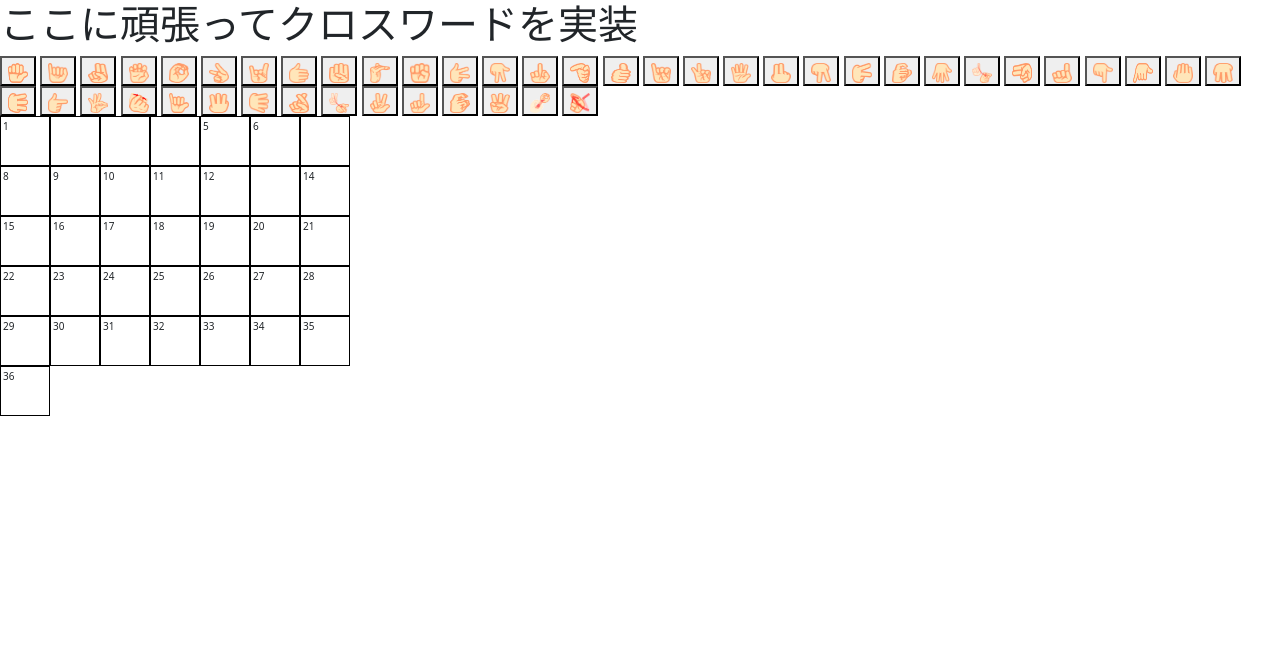
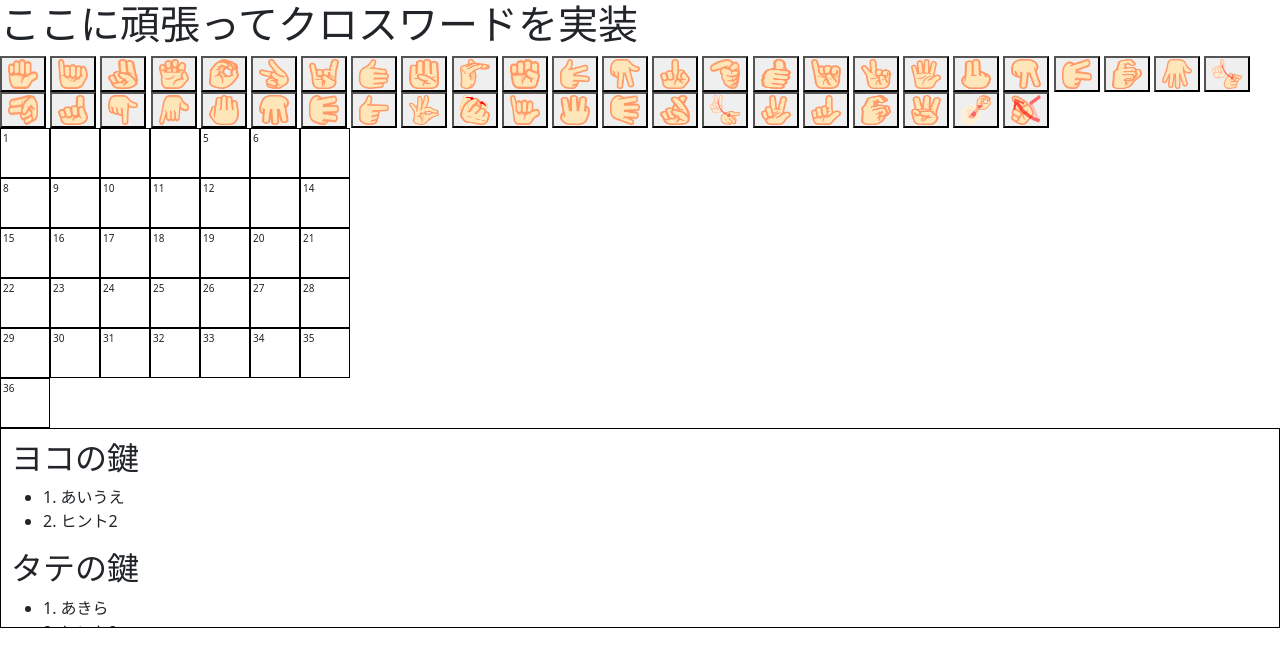
Before and after one commit to yamato3010/2023_3pro, a plain HTML site: page level/level1.html in a window 1280 px wide. Drawn offline with nearby package versions, Linux system fonts and the light colour scheme; files that its build step writes are made by us from their sources; files whose address does not match are found by name.

Commit message:
cssをさらに細かく分割

```diff
--- a/css/level/6x6.css
+++ b/css/level/6x6.css
@@ -37,7 +37,7 @@
   background: black;
 }
 
-.hand_syuwa {
-  width: 20px;
-  height: 20px;
+.hand-syuwa-on-cell {
+  width: 30px;
+  height: 30px;
 }
--- /dev/null
+++ b/css/level/game-main.css
@@ -0,0 +1,11 @@
+.hand-syuwa {
+  width: 30px;
+  height: 30px;
+}
+
+.hints {
+  height: 200px;  /* 高さを適切な値に設定 */
+  overflow-y: auto;  /* 縦方向のスクロールを有効にする */
+  border: 1px solid #000;  /* 枠線を追加 */
+  padding: 10px;  /* パディングを追加 */
+}
--- a/level/level1.html
+++ b/level/level1.html
@@ -5,58 +5,59 @@
     <meta name="viewport" content="width=device-width, initial-scale=1.0">
     <title>レベル1-福祉</title>
     <link href="css/bootstrap.min.css" rel="stylesheet">
+    <link href="../css/level/game-main.css" rel="stylesheet">
     <link href="../css/level/6x6.css" rel="stylesheet">
 </head>
 
 <body data-check-groups='[ { "specificCells" : ["#cell-1", "#cell-2" , "#cell-3" , "#cell-4" ], "alertShown" : false }, { "specificCells" : ["#cell-1", "#cell-7" , "#cell-13" ], "alertShown" : false }]'>
     <h1>ここに頑張ってクロスワードを実装</h1>
     <!-- 文字選択ボタンを実装 -->
-    <button class="letter-button" data-letter="a" data-img="../img/hand_syuwa/hand_syuwa_a_01.png" data-img-src="../img/hand_syuwa/hand_syuwa_a_01.png"><img class="hand_syuwa" src="../img/hand_syuwa/hand_syuwa_a_01.png" alt="あ"></button>
-    <button class="letter-button" data-letter="i" data-img="../img/hand_syuwa/hand_syuwa_a_02.png" data-img-src="../img/hand_syuwa/hand_syuwa_a_02.png"><img class="hand_syuwa" src="../img/hand_syuwa/hand_syuwa_a_02.png" alt="い"></button>
-    <button class="letter-button" data-letter="u" data-img="../img/hand_syuwa/hand_syuwa_a_03.png" data-img-src="../img/hand_syuwa/hand_syuwa_a_03.png"><img class="hand_syuwa" src="../img/hand_syuwa/hand_syuwa_a_03.png" alt="う"></button>
-    <button class="letter-button" data-letter="e" data-img="../img/hand_syuwa/hand_syuwa_a_04.png" data-img-src="../img/hand_syuwa/hand_syuwa_a_04.png"><img class="hand_syuwa" src="../img/hand_syuwa/hand_syuwa_a_04.png" alt="え"></button>
-    <button class="letter-button" data-letter="o" data-img="../img/hand_syuwa/hand_syuwa_a_05.png" data-img-src="../img/hand_syuwa/hand_syuwa_a_05.png"><img class="hand_syuwa" src="../img/hand_syuwa/hand_syuwa_a_05.png" alt="お"></button>
-    <button class="letter-button" data-letter="ka" data-img="../img/hand_syuwa/hand_syuwa_a_06.png" data-img-src="../img/hand_syuwa/hand_syuwa_a_06.png"><img class="hand_syuwa" src="../img/hand_syuwa/hand_syuwa_a_06.png" alt="か"></button>
-    <button class="letter-button" data-letter="ki" data-img="../img/hand_syuwa/hand_syuwa_a_07.png" data-img-src="../img/hand_syuwa/hand_syuwa_a_07.png"><img class="hand_syuwa" src="../img/hand_syuwa/hand_syuwa_a_07.png" alt="き"></button>
-    <button class="letter-button" data-letter="ku" data-img="../img/hand_syuwa/hand_syuwa_a_08.png" data-img-src="../img/hand_syuwa/hand_syuwa_a_08.png"><img class="hand_syuwa" src="../img/hand_syuwa/hand_syuwa_a_08.png" alt="く"></button>
-    <button class="letter-button" data-letter="ke" data-img="../img/hand_syuwa/hand_syuwa_a_09.png" data-img-src="../img/hand_syuwa/hand_syuwa_a_09.png"><img class="hand_syuwa" src="../img/hand_syuwa/hand_syuwa_a_09.png" alt="け"></button>
-    <button class="letter-button" data-letter="ko" data-img="../img/hand_syuwa/hand_syuwa_a_10.png" data-img-src="../img/hand_syuwa/hand_syuwa_a_10.png"><img class="hand_syuwa" src="../img/hand_syuwa/hand_syuwa_a_10.png" alt="こ"></button>
-    <button class="letter-button" data-letter="sa" data-img="../img/hand_syuwa/hand_syuwa_a_11.png" data-img-src="../img/hand_syuwa/hand_syuwa_a_11.png"><img class="hand_syuwa" src="../img/hand_syuwa/hand_syuwa_a_11.png" alt="さ"></button>
-    <button class="letter-button" data-letter="si" data-img="../img/hand_syuwa/hand_syuwa_a_12.png" data-img-src="../img/hand_syuwa/hand_syuwa_a_12.png"><img class="hand_syuwa" src="../img/hand_syuwa/hand_syuwa_a_12.png" alt="し"></button>
-    <button class="letter-button" data-letter="su" data-img="../img/hand_syuwa/hand_syuwa_a_13.png" data-img-src="../img/hand_syuwa/hand_syuwa_a_13.png"><img class="hand_syuwa" src="../img/hand_syuwa/hand_syuwa_a_13.png" alt="す"></button>
-    <button class="letter-button" data-letter="se" data-img="../img/hand_syuwa/hand_syuwa_a_14.png" data-img-src="../img/hand_syuwa/hand_syuwa_a_14.png"><img class="hand_syuwa" src="../img/hand_syuwa/hand_syuwa_a_14.png" alt="せ"></button>
-    <button class="letter-button" data-letter="so" data-img="../img/hand_syuwa/hand_syuwa_a_15.png" data-img-src="../img/hand_syuwa/hand_syuwa_a_15.png"><img class="hand_syuwa" src="../img/hand_syuwa/hand_syuwa_a_15.png" alt="そ"></button>
-    <button class="letter-button" data-letter="ta" data-img="../img/hand_syuwa/hand_syuwa_a_16.png" data-img-src="../img/hand_syuwa/hand_syuwa_a_16.png"><img class="hand_syuwa" src="../img/hand_syuwa/hand_syuwa_a_16.png" alt="た"></button>
-    <button class="letter-button" data-letter="ti" data-img="../img/hand_syuwa/hand_syuwa_a_17.png" data-img-src="../img/hand_syuwa/hand_syuwa_a_17.png"><img class="hand_syuwa" src="../img/hand_syuwa/hand_syuwa_a_17.png" alt="ち"></button>
-    <button class="letter-button" data-letter="tu" data-img="../img/hand_syuwa/hand_syuwa_a_18.png" data-img-src="../img/hand_syuwa/hand_syuwa_a_18.png"><img class="hand_syuwa" src="../img/hand_syuwa/hand_syuwa_a_18.png" alt="つ"></button>
-    <button class="letter-button" data-letter="te" data-img="../img/hand_syuwa/hand_syuwa_a_19.png" data-img-src="../img/hand_syuwa/hand_syuwa_a_19.png"><img class="hand_syuwa" src="../img/hand_syuwa/hand_syuwa_a_19.png" alt="て"></button>
-    <button class="letter-button" data-letter="to" data-img="../img/hand_syuwa/hand_syuwa_a_20.png" data-img-src="../img/hand_syuwa/hand_syuwa_a_20.png"><img class="hand_syuwa" src="../img/hand_syuwa/hand_syuwa_a_20.png" alt="と"></button>
-    <button class="letter-button" data-letter="na" data-img="../img/hand_syuwa/hand_syuwa_a_21.png" data-img-src="../img/hand_syuwa/hand_syuwa_a_21.png"><img class="hand_syuwa" src="../img/hand_syuwa/hand_syuwa_a_21.png" alt="な"></button>
-    <button class="letter-button" data-letter="ni" data-img="../img/hand_syuwa/hand_syuwa_a_22.png" data-img-src="../img/hand_syuwa/hand_syuwa_a_22.png"><img class="hand_syuwa" src="../img/hand_syuwa/hand_syuwa_a_22.png" alt="に"></button>
-    <button class="letter-button" data-letter="nu" data-img="../img/hand_syuwa/hand_syuwa_a_23.png" data-img-src="../img/hand_syuwa/hand_syuwa_a_23.png"><img class="hand_syuwa" src="../img/hand_syuwa/hand_syuwa_a_23.png" alt="ぬ"></button>
-    <button class="letter-button" data-letter="ne" data-img="../img/hand_syuwa/hand_syuwa_a_24.png" data-img-src="../img/hand_syuwa/hand_syuwa_a_24.png"><img class="hand_syuwa" src="../img/hand_syuwa/hand_syuwa_a_24.png" alt="ね"></button>
-    <button class="letter-button" data-letter="no" data-img="../img/hand_syuwa/hand_syuwa_a_25.png" data-img-src="../img/hand_syuwa/hand_syuwa_a_25.png"><img class="hand_syuwa" src="../img/hand_syuwa/hand_syuwa_a_25.png" alt="の"></button>
-    <button class="letter-button" data-letter="ha" data-img="../img/hand_syuwa/hand_syuwa_a_26.png" data-img-src="../img/hand_syuwa/hand_syuwa_a_26.png"><img class="hand_syuwa" src="../img/hand_syuwa/hand_syuwa_a_26.png" alt="は"></button>
-    <button class="letter-button" data-letter="hi" data-img="../img/hand_syuwa/hand_syuwa_a_27.png" data-img-src="../img/hand_syuwa/hand_syuwa_a_27.png"><img class="hand_syuwa" src="../img/hand_syuwa/hand_syuwa_a_27.png" alt="ひ"></button>
-    <button class="letter-button" data-letter="fu" data-img="../img/hand_syuwa/hand_syuwa_a_28.png" data-img-src="../img/hand_syuwa/hand_syuwa_a_28.png"><img class="hand_syuwa" src="../img/hand_syuwa/hand_syuwa_a_28.png" alt="ふ"></button>
-    <button class="letter-button" data-letter="he" data-img="../img/hand_syuwa/hand_syuwa_a_29.png" data-img-src="../img/hand_syuwa/hand_syuwa_a_29.png"><img class="hand_syuwa" src="../img/hand_syuwa/hand_syuwa_a_29.png" alt="へ"></button>
-    <button class="letter-button" data-letter="ho" data-img="../img/hand_syuwa/hand_syuwa_a_30.png" data-img-src="../img/hand_syuwa/hand_syuwa_a_30.png"><img class="hand_syuwa" src="../img/hand_syuwa/hand_syuwa_a_30.png" alt="ほ"></button>
-    <button class="letter-button" data-letter="ma" data-img="../img/hand_syuwa/hand_syuwa_a_31.png" data-img-src="../img/hand_syuwa/hand_syuwa_a_31.png"><img class="hand_syuwa" src="../img/hand_syuwa/hand_syuwa_a_31.png" alt="ま"></button>
-    <button class="letter-button" data-letter="mi" data-img="../img/hand_syuwa/hand_syuwa_a_32.png" data-img-src="../img/hand_syuwa/hand_syuwa_a_32.png"><img class="hand_syuwa" src="../img/hand_syuwa/hand_syuwa_a_32.png" alt="み"></button>
-    <button class="letter-button" data-letter="mu" data-img="../img/hand_syuwa/hand_syuwa_a_33.png" data-img-src="../img/hand_syuwa/hand_syuwa_a_33.png"><img class="hand_syuwa" src="../img/hand_syuwa/hand_syuwa_a_33.png" alt="む"></button>
-    <button class="letter-button" data-letter="me" data-img="../img/hand_syuwa/hand_syuwa_a_34.png" data-img-src="../img/hand_syuwa/hand_syuwa_a_34.png"><img class="hand_syuwa" src="../img/hand_syuwa/hand_syuwa_a_34.png" alt="め"></button>
-    <button class="letter-button" data-letter="mo" data-img="../img/hand_syuwa/hand_syuwa_a_35.png" data-img-src="../img/hand_syuwa/hand_syuwa_a_35.png"><img class="hand_syuwa" src="../img/hand_syuwa/hand_syuwa_a_35.png" alt="も"></button>
-    <button class="letter-button" data-letter="ya" data-img="../img/hand_syuwa/hand_syuwa_a_36.png" data-img-src="../img/hand_syuwa/hand_syuwa_a_36.png"><img class="hand_syuwa" src="../img/hand_syuwa/hand_syuwa_a_36.png" alt="や"></button>
-    <button class="letter-button" data-letter="yu" data-img="../img/hand_syuwa/hand_syuwa_a_37.png" data-img-src="../img/hand_syuwa/hand_syuwa_a_37.png"><img class="hand_syuwa" src="../img/hand_syuwa/hand_syuwa_a_37.png" alt="ゆ"></button>
-    <button class="letter-button" data-letter="yo" data-img="../img/hand_syuwa/hand_syuwa_a_38.png" data-img-src="../img/hand_syuwa/hand_syuwa_a_38.png"><img class="hand_syuwa" src="../img/hand_syuwa/hand_syuwa_a_38.png" alt="よ"></button>
-    <button class="letter-button" data-letter="ra" data-img="../img/hand_syuwa/hand_syuwa_a_39.png" data-img-src="../img/hand_syuwa/hand_syuwa_a_39.png"><img class="hand_syuwa" src="../img/hand_syuwa/hand_syuwa_a_39.png" alt="ら"></button>
-    <button class="letter-button" data-letter="ri" data-img="../img/hand_syuwa/hand_syuwa_a_40.png" data-img-src="../img/hand_syuwa/hand_syuwa_a_40.png"><img class="hand_syuwa" src="../img/hand_syuwa/hand_syuwa_a_40.png" alt="り"></button>
-    <button class="letter-button" data-letter="ru" data-img="../img/hand_syuwa/hand_syuwa_a_41.png" data-img-src="../img/hand_syuwa/hand_syuwa_a_41.png"><img class="hand_syuwa" src="../img/hand_syuwa/hand_syuwa_a_41.png" alt="る"></button>
-    <button class="letter-button" data-letter="re" data-img="../img/hand_syuwa/hand_syuwa_a_42.png" data-img-src="../img/hand_syuwa/hand_syuwa_a_42.png"><img class="hand_syuwa" src="../img/hand_syuwa/hand_syuwa_a_42.png" alt="れ"></button>
-    <button class="letter-button" data-letter="ro" data-img="../img/hand_syuwa/hand_syuwa_a_43.png" data-img-src="../img/hand_syuwa/hand_syuwa_a_43.png"><img class="hand_syuwa" src="../img/hand_syuwa/hand_syuwa_a_43.png" alt="ろ"></button>
-    <button class="letter-button" data-letter="wa" data-img="../img/hand_syuwa/hand_syuwa_a_44.png" data-img-src="../img/hand_syuwa/hand_syuwa_a_44.png"><img class="hand_syuwa" src="../img/hand_syuwa/hand_syuwa_a_44.png" alt="わ"></button>
-    <button class="letter-button" data-letter="wo" data-img="../img/hand_syuwa/hand_syuwa_a_45.png" data-img-src="../img/hand_syuwa/hand_syuwa_a_45.png"><img class="hand_syuwa" src="../img/hand_syuwa/hand_syuwa_a_45.png" alt="を"></button>
-    <button class="letter-button" data-letter="n" data-img="../img/hand_syuwa/hand_syuwa_a_46.png" data-img-src="../img/hand_syuwa/hand_syuwa_a_46.png"><img class="hand_syuwa" src="../img/hand_syuwa/hand_syuwa_a_46.png" alt="ん"></button>
+    <button class="letter-button" data-letter="a" data-img="../img/hand_syuwa/hand_syuwa_a_01.png" data-img-src="../img/hand_syuwa/hand_syuwa_a_01.png"><img class="hand-syuwa" src="../img/hand_syuwa/hand_syuwa_a_01.png" alt="あ"></button>
+    <button class="letter-button" data-letter="i" data-img="../img/hand_syuwa/hand_syuwa_a_02.png" data-img-src="../img/hand_syuwa/hand_syuwa_a_02.png"><img class="hand-syuwa" src="../img/hand_syuwa/hand_syuwa_a_02.png" alt="い"></button>
+    <button class="letter-button" data-letter="u" data-img="../img/hand_syuwa/hand_syuwa_a_03.png" data-img-src="../img/hand_syuwa/hand_syuwa_a_03.png"><img class="hand-syuwa" src="../img/hand_syuwa/hand_syuwa_a_03.png" alt="う"></button>
+    <button class="letter-button" data-letter="e" data-img="../img/hand_syuwa/hand_syuwa_a_04.png" data-img-src="../img/hand_syuwa/hand_syuwa_a_04.png"><img class="hand-syuwa" src="../img/hand_syuwa/hand_syuwa_a_04.png" alt="え"></button>
+    <button class="letter-button" data-letter="o" data-img="../img/hand_syuwa/hand_syuwa_a_05.png" data-img-src="../img/hand_syuwa/hand_syuwa_a_05.png"><img class="hand-syuwa" src="../img/hand_syuwa/hand_syuwa_a_05.png" alt="お"></button>
+    <button class="letter-button" data-letter="ka" data-img="../img/hand_syuwa/hand_syuwa_a_06.png" data-img-src="../img/hand_syuwa/hand_syuwa_a_06.png"><img class="hand-syuwa" src="../img/hand_syuwa/hand_syuwa_a_06.png" alt="か"></button>
+    <button class="letter-button" data-letter="ki" data-img="../img/hand_syuwa/hand_syuwa_a_07.png" data-img-src="../img/hand_syuwa/hand_syuwa_a_07.png"><img class="hand-syuwa" src="../img/hand_syuwa/hand_syuwa_a_07.png" alt="き"></button>
+    <button class="letter-button" data-letter="ku" data-img="../img/hand_syuwa/hand_syuwa_a_08.png" data-img-src="../img/hand_syuwa/hand_syuwa_a_08.png"><img class="hand-syuwa" src="../img/hand_syuwa/hand_syuwa_a_08.png" alt="く"></button>
+    <button class="letter-button" data-letter="ke" data-img="../img/hand_syuwa/hand_syuwa_a_09.png" data-img-src="../img/hand_syuwa/hand_syuwa_a_09.png"><img class="hand-syuwa" src="../img/hand_syuwa/hand_syuwa_a_09.png" alt="け"></button>
+    <button class="letter-button" data-letter="ko" data-img="../img/hand_syuwa/hand_syuwa_a_10.png" data-img-src="../img/hand_syuwa/hand_syuwa_a_10.png"><img class="hand-syuwa" src="../img/hand_syuwa/hand_syuwa_a_10.png" alt="こ"></button>
+    <button class="letter-button" data-letter="sa" data-img="../img/hand_syuwa/hand_syuwa_a_11.png" data-img-src="../img/hand_syuwa/hand_syuwa_a_11.png"><img class="hand-syuwa" src="../img/hand_syuwa/hand_syuwa_a_11.png" alt="さ"></button>
+    <button class="letter-button" data-letter="si" data-img="../img/hand_syuwa/hand_syuwa_a_12.png" data-img-src="../img/hand_syuwa/hand_syuwa_a_12.png"><img class="hand-syuwa" src="../img/hand_syuwa/hand_syuwa_a_12.png" alt="し"></button>
+    <button class="letter-button" data-letter="su" data-img="../img/hand_syuwa/hand_syuwa_a_13.png" data-img-src="../img/hand_syuwa/hand_syuwa_a_13.png"><img class="hand-syuwa" src="../img/hand_syuwa/hand_syuwa_a_13.png" alt="す"></button>
+    <button class="letter-button" data-letter="se" data-img="../img/hand_syuwa/hand_syuwa_a_14.png" data-img-src="../img/hand_syuwa/hand_syuwa_a_14.png"><img class="hand-syuwa" src="../img/hand_syuwa/hand_syuwa_a_14.png" alt="せ"></button>
+    <button class="letter-button" data-letter="so" data-img="../img/hand_syuwa/hand_syuwa_a_15.png" data-img-src="../img/hand_syuwa/hand_syuwa_a_15.png"><img class="hand-syuwa" src="../img/hand_syuwa/hand_syuwa_a_15.png" alt="そ"></button>
+    <button class="letter-button" data-letter="ta" data-img="../img/hand_syuwa/hand_syuwa_a_16.png" data-img-src="../img/hand_syuwa/hand_syuwa_a_16.png"><img class="hand-syuwa" src="../img/hand_syuwa/hand_syuwa_a_16.png" alt="た"></button>
+    <button class="letter-button" data-letter="ti" data-img="../img/hand_syuwa/hand_syuwa_a_17.png" data-img-src="../img/hand_syuwa/hand_syuwa_a_17.png"><img class="hand-syuwa" src="../img/hand_syuwa/hand_syuwa_a_17.png" alt="ち"></button>
+    <button class="letter-button" data-letter="tu" data-img="../img/hand_syuwa/hand_syuwa_a_18.png" data-img-src="../img/hand_syuwa/hand_syuwa_a_18.png"><img class="hand-syuwa" src="../img/hand_syuwa/hand_syuwa_a_18.png" alt="つ"></button>
+    <button class="letter-button" data-letter="te" data-img="../img/hand_syuwa/hand_syuwa_a_19.png" data-img-src="../img/hand_syuwa/hand_syuwa_a_19.png"><img class="hand-syuwa" src="../img/hand_syuwa/hand_syuwa_a_19.png" alt="て"></button>
+    <button class="letter-button" data-letter="to" data-img="../img/hand_syuwa/hand_syuwa_a_20.png" data-img-src="../img/hand_syuwa/hand_syuwa_a_20.png"><img class="hand-syuwa" src="../img/hand_syuwa/hand_syuwa_a_20.png" alt="と"></button>
+    <button class="letter-button" data-letter="na" data-img="../img/hand_syuwa/hand_syuwa_a_21.png" data-img-src="../img/hand_syuwa/hand_syuwa_a_21.png"><img class="hand-syuwa" src="../img/hand_syuwa/hand_syuwa_a_21.png" alt="な"></button>
+    <button class="letter-button" data-letter="ni" data-img="../img/hand_syuwa/hand_syuwa_a_22.png" data-img-src="../img/hand_syuwa/hand_syuwa_a_22.png"><img class="hand-syuwa" src="../img/hand_syuwa/hand_syuwa_a_22.png" alt="に"></button>
+    <button class="letter-button" data-letter="nu" data-img="../img/hand_syuwa/hand_syuwa_a_23.png" data-img-src="../img/hand_syuwa/hand_syuwa_a_23.png"><img class="hand-syuwa" src="../img/hand_syuwa/hand_syuwa_a_23.png" alt="ぬ"></button>
+    <button class="letter-button" data-letter="ne" data-img="../img/hand_syuwa/hand_syuwa_a_24.png" data-img-src="../img/hand_syuwa/hand_syuwa_a_24.png"><img class="hand-syuwa" src="../img/hand_syuwa/hand_syuwa_a_24.png" alt="ね"></button>
+    <button class="letter-button" data-letter="no" data-img="../img/hand_syuwa/hand_syuwa_a_25.png" data-img-src="../img/hand_syuwa/hand_syuwa_a_25.png"><img class="hand-syuwa" src="../img/hand_syuwa/hand_syuwa_a_25.png" alt="の"></button>
+    <button class="letter-button" data-letter="ha" data-img="../img/hand_syuwa/hand_syuwa_a_26.png" data-img-src="../img/hand_syuwa/hand_syuwa_a_26.png"><img class="hand-syuwa" src="../img/hand_syuwa/hand_syuwa_a_26.png" alt="は"></button>
+    <button class="letter-button" data-letter="hi" data-img="../img/hand_syuwa/hand_syuwa_a_27.png" data-img-src="../img/hand_syuwa/hand_syuwa_a_27.png"><img class="hand-syuwa" src="../img/hand_syuwa/hand_syuwa_a_27.png" alt="ひ"></button>
+    <button class="letter-button" data-letter="fu" data-img="../img/hand_syuwa/hand_syuwa_a_28.png" data-img-src="../img/hand_syuwa/hand_syuwa_a_28.png"><img class="hand-syuwa" src="../img/hand_syuwa/hand_syuwa_a_28.png" alt="ふ"></button>
+    <button class="letter-button" data-letter="he" data-img="../img/hand_syuwa/hand_syuwa_a_29.png" data-img-src="../img/hand_syuwa/hand_syuwa_a_29.png"><img class="hand-syuwa" src="../img/hand_syuwa/hand_syuwa_a_29.png" alt="へ"></button>
+    <button class="letter-button" data-letter="ho" data-img="../img/hand_syuwa/hand_syuwa_a_30.png" data-img-src="../img/hand_syuwa/hand_syuwa_a_30.png"><img class="hand-syuwa" src="../img/hand_syuwa/hand_syuwa_a_30.png" alt="ほ"></button>
+    <button class="letter-button" data-letter="ma" data-img="../img/hand_syuwa/hand_syuwa_a_31.png" data-img-src="../img/hand_syuwa/hand_syuwa_a_31.png"><img class="hand-syuwa" src="../img/hand_syuwa/hand_syuwa_a_31.png" alt="ま"></button>
+    <button class="letter-button" data-letter="mi" data-img="../img/hand_syuwa/hand_syuwa_a_32.png" data-img-src="../img/hand_syuwa/hand_syuwa_a_32.png"><img class="hand-syuwa" src="../img/hand_syuwa/hand_syuwa_a_32.png" alt="み"></button>
+    <button class="letter-button" data-letter="mu" data-img="../img/hand_syuwa/hand_syuwa_a_33.png" data-img-src="../img/hand_syuwa/hand_syuwa_a_33.png"><img class="hand-syuwa" src="../img/hand_syuwa/hand_syuwa_a_33.png" alt="む"></button>
+    <button class="letter-button" data-letter="me" data-img="../img/hand_syuwa/hand_syuwa_a_34.png" data-img-src="../img/hand_syuwa/hand_syuwa_a_34.png"><img class="hand-syuwa" src="../img/hand_syuwa/hand_syuwa_a_34.png" alt="め"></button>
+    <button class="letter-button" data-letter="mo" data-img="../img/hand_syuwa/hand_syuwa_a_35.png" data-img-src="../img/hand_syuwa/hand_syuwa_a_35.png"><img class="hand-syuwa" src="../img/hand_syuwa/hand_syuwa_a_35.png" alt="も"></button>
+    <button class="letter-button" data-letter="ya" data-img="../img/hand_syuwa/hand_syuwa_a_36.png" data-img-src="../img/hand_syuwa/hand_syuwa_a_36.png"><img class="hand-syuwa" src="../img/hand_syuwa/hand_syuwa_a_36.png" alt="や"></button>
+    <button class="letter-button" data-letter="yu" data-img="../img/hand_syuwa/hand_syuwa_a_37.png" data-img-src="../img/hand_syuwa/hand_syuwa_a_37.png"><img class="hand-syuwa" src="../img/hand_syuwa/hand_syuwa_a_37.png" alt="ゆ"></button>
+    <button class="letter-button" data-letter="yo" data-img="../img/hand_syuwa/hand_syuwa_a_38.png" data-img-src="../img/hand_syuwa/hand_syuwa_a_38.png"><img class="hand-syuwa" src="../img/hand_syuwa/hand_syuwa_a_38.png" alt="よ"></button>
+    <button class="letter-button" data-letter="ra" data-img="../img/hand_syuwa/hand_syuwa_a_39.png" data-img-src="../img/hand_syuwa/hand_syuwa_a_39.png"><img class="hand-syuwa" src="../img/hand_syuwa/hand_syuwa_a_39.png" alt="ら"></button>
+    <button class="letter-button" data-letter="ri" data-img="../img/hand_syuwa/hand_syuwa_a_40.png" data-img-src="../img/hand_syuwa/hand_syuwa_a_40.png"><img class="hand-syuwa" src="../img/hand_syuwa/hand_syuwa_a_40.png" alt="り"></button>
+    <button class="letter-button" data-letter="ru" data-img="../img/hand_syuwa/hand_syuwa_a_41.png" data-img-src="../img/hand_syuwa/hand_syuwa_a_41.png"><img class="hand-syuwa" src="../img/hand_syuwa/hand_syuwa_a_41.png" alt="る"></button>
+    <button class="letter-button" data-letter="re" data-img="../img/hand_syuwa/hand_syuwa_a_42.png" data-img-src="../img/hand_syuwa/hand_syuwa_a_42.png"><img class="hand-syuwa" src="../img/hand_syuwa/hand_syuwa_a_42.png" alt="れ"></button>
+    <button class="letter-button" data-letter="ro" data-img="../img/hand_syuwa/hand_syuwa_a_43.png" data-img-src="../img/hand_syuwa/hand_syuwa_a_43.png"><img class="hand-syuwa" src="../img/hand_syuwa/hand_syuwa_a_43.png" alt="ろ"></button>
+    <button class="letter-button" data-letter="wa" data-img="../img/hand_syuwa/hand_syuwa_a_44.png" data-img-src="../img/hand_syuwa/hand_syuwa_a_44.png"><img class="hand-syuwa" src="../img/hand_syuwa/hand_syuwa_a_44.png" alt="わ"></button>
+    <button class="letter-button" data-letter="wo" data-img="../img/hand_syuwa/hand_syuwa_a_45.png" data-img-src="../img/hand_syuwa/hand_syuwa_a_45.png"><img class="hand-syuwa" src="../img/hand_syuwa/hand_syuwa_a_45.png" alt="を"></button>
+    <button class="letter-button" data-letter="n" data-img="../img/hand_syuwa/hand_syuwa_a_46.png" data-img-src="../img/hand_syuwa/hand_syuwa_a_46.png"><img class="hand-syuwa" src="../img/hand_syuwa/hand_syuwa_a_46.png" alt="ん"></button>
 
     <!-- ここにクロスワードのマスを実装 -->
         <div class="grid">
@@ -86,7 +87,7 @@
             </div>
             <div class="cell">
                 <span class="cell-number"></span>
-                <div class="cell-content" data-correct-letter="E" id="cell-7"></div>
+                <div class="cell-content" data-correct-letter="ki" id="cell-7"></div>
             </div>
             <div class="cell">
                 <span class="cell-number">8</span>
@@ -110,7 +111,7 @@
             </div>
             <div class="cell">
                 <span class="cell-number"></span>
-                <div class="cell-content" data-correct-letter="F" id="cell-13"></div>
+                <div class="cell-content" data-correct-letter="ra" id="cell-13"></div>
             </div>
             <div class="cell">
                 <span class="cell-number">14</span>
@@ -206,6 +207,20 @@
             </div>
         </div>
     </div>
+    <div class="hints">
+        <h2>ヨコの鍵</h2>
+        <ul>
+            <li>1. あいうえ</li>
+            <li>2. ヒント2</li>
+            <!-- 他のヒントをここに追加 -->
+        </ul>
+        <h2>タテの鍵</h2>
+        <ul>
+            <li>1. あきら</li>
+            <li>2. ヒント2</li>
+            <!-- 他のヒントをここに追加 -->
+        </ul>
+    </div>
     <script src="https://ajax.googleapis.com/ajax/libs/jquery/3.5.1/jquery.min.js"></script>
     <script src="js/bootstrap.min.js"></script>
     <script src="../js/main.js"></script>
```
